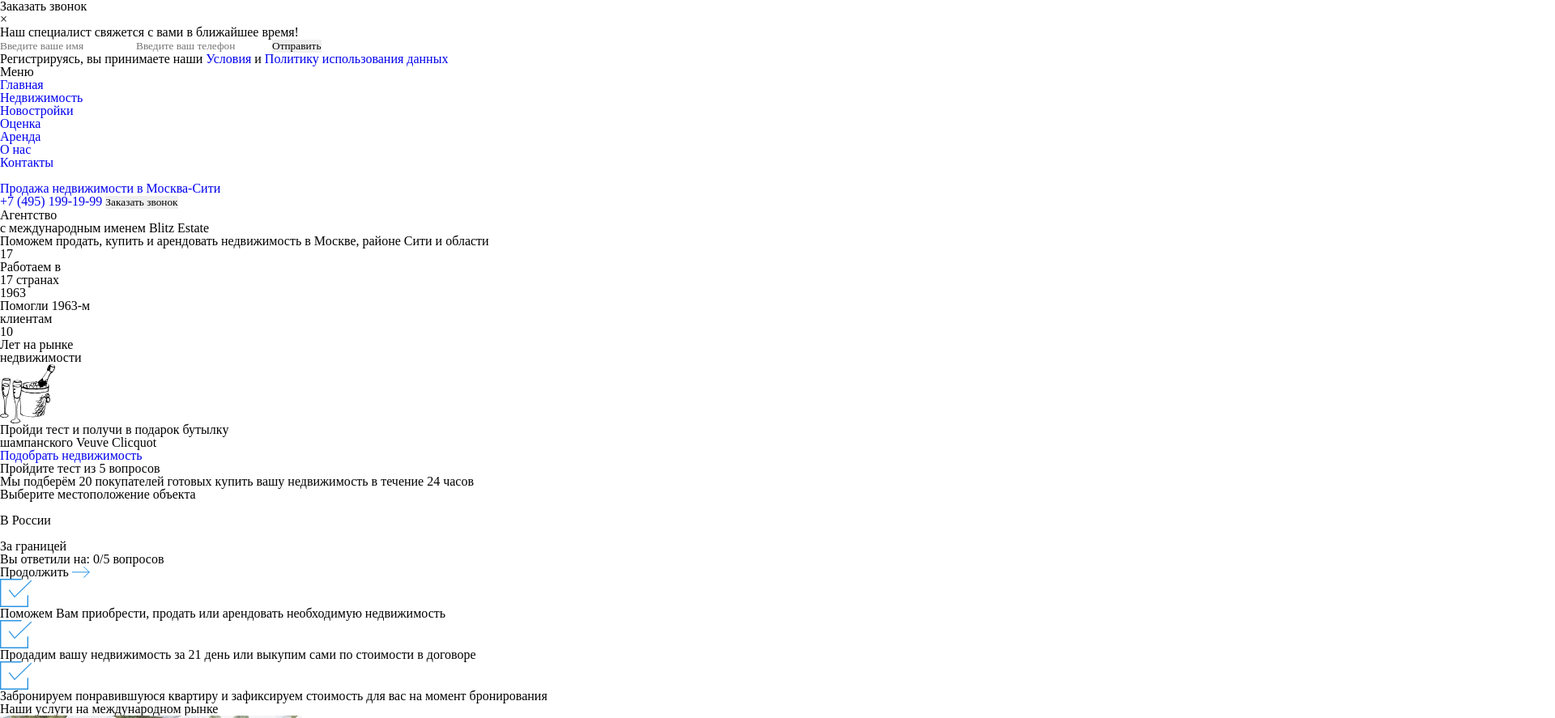
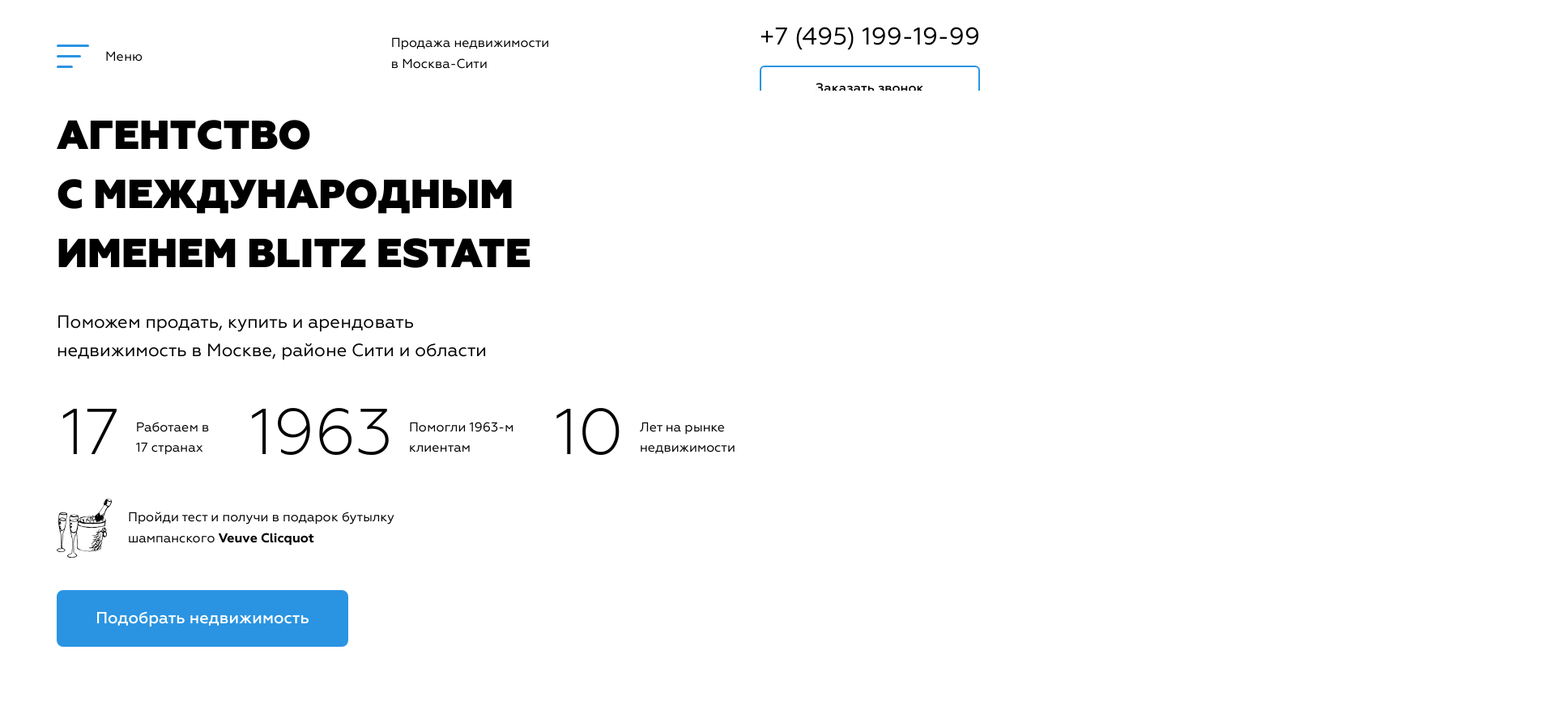
Before and after one commit to Arrov19/Blitz-Estate, a plain HTML site: page index.html in a window 1280 px wide. Shown: the top 887 px of the page at 81% size, 1920 px wide, since content can reach past the window. Drawn offline with nearby package versions, Linux system fonts and the light colour scheme.

Commit message:
Path
Path

```diff
--- a/index.html
+++ b/index.html
@@ -7,7 +7,7 @@
     <meta name="viewport" content="width=device-width, initial-scale=1">
     <link rel="stylesheet" href="css/null.css">
     <link rel="stylesheet" href="fonts/Geometria.css">
-    <link rel="stylesheet" href="css/scss.css">
+    <link rel="stylesheet" href="css/style.css">
     <link rel="stylesheet" href="css/media.css">
 </head>
 
```
